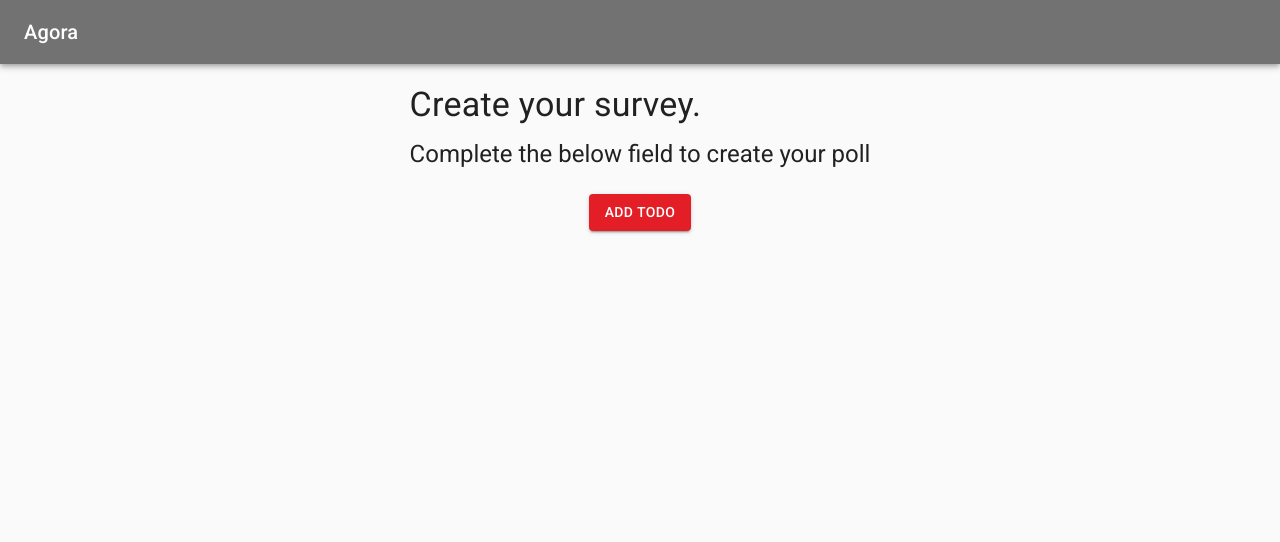
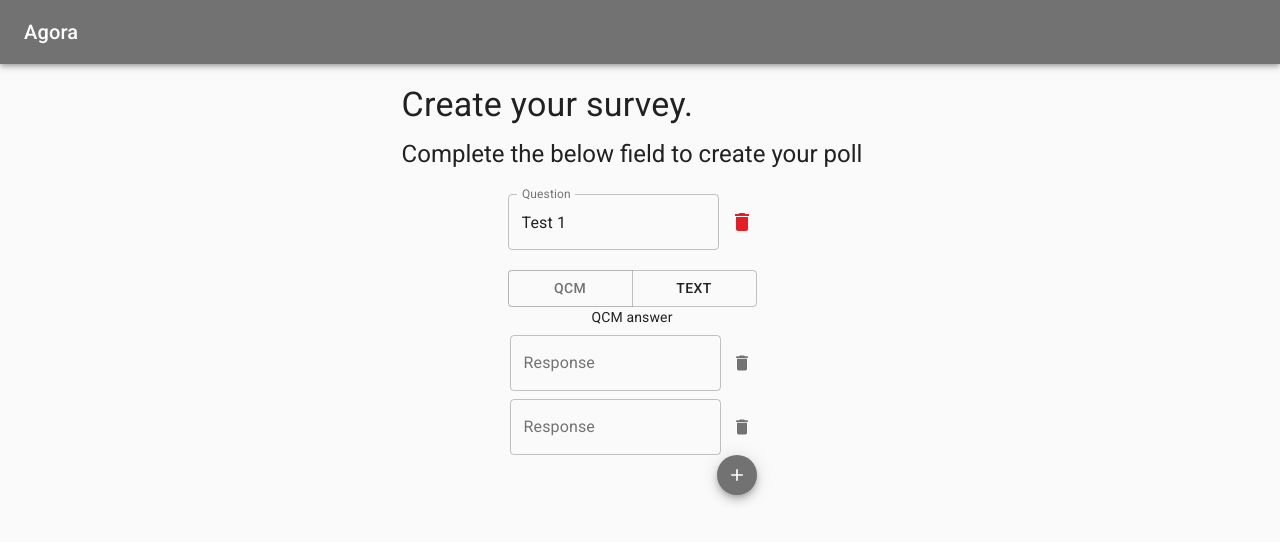
Before and after one commit to pgossa/agora, a React (Create React App) app in the folder app/: page /create in a window 1280 px wide. Shown: the top 542 px of the page. Built offline with nearby package versions, Linux system fonts and the light colour scheme.

Commit message:
start connection create questions

```diff
--- /dev/null
+++ b/app/src/components/Answer.tsx
@@ -0,0 +1,64 @@
+// prettier-ignore
+import { Button, Dialog, DialogActions, DialogTitle, TextField, ButtonGroup, Grid, IconButton, Paper } from "@material-ui/core";
+import { makeStyles } from "@material-ui/styles";
+import * as React from "react";
+import { useActions } from "../actions";
+import * as QuestionActions from "../actions/question";
+import { QuestionType, QuestionAnswer, Question } from "../model/model";
+import DeleteIcon from "@material-ui/icons/Delete";
+
+interface Props {
+	answer: QuestionAnswer,
+	updateAnswer: (answer: QuestionAnswer) => void;
+	deleteAnswer: (answer: QuestionAnswer) => void;
+}
+
+export default function Answer({ answer, updateAnswer, deleteAnswer }: Props) {
+	const classes = useStyles();
+
+	const [textLocal, setTextLocal] = React.useState<string>(answer.text);
+
+	const handleChangeText = (event: any) => {
+		const value: string = event.target.value;
+		let newAnswer = answer;
+		newAnswer.text = value;
+		updateAnswer(newAnswer);
+		setTextLocal(value);
+	};
+
+	const handleDelete = () => {
+		deleteAnswer(answer);
+	}
+
+	return (
+		<Grid
+			container
+			direction="row"
+			justify="space-around"
+			alignItems="center"
+			spacing={1}
+		>
+			<Grid item>
+				<TextField
+					id={"response" + answer.id}
+					label="Response"
+					variant="outlined"
+					value={textLocal}
+					onChange={handleChangeText}
+				/>
+			</Grid>
+			<Grid item>
+				<IconButton
+					aria-label="Delete"
+					color="default"
+					size="small"
+					onClick={() => {handleDelete()}}
+				>
+					<DeleteIcon fontSize="small" />
+				</IconButton>
+			</Grid>
+		</Grid>
+	);
+}
+
+const useStyles = makeStyles({});
--- /dev/null
+++ b/app/src/components/QCMAnswer.tsx
@@ -0,0 +1,73 @@
+// prettier-ignore
+import { Button, Dialog, DialogActions, DialogTitle, TextField, ButtonGroup, Grid, IconButton, Paper } from "@material-ui/core";
+import { makeStyles } from "@material-ui/styles";
+import * as React from "react";
+import { useActions } from "../actions";
+import * as QuestionActions from "../actions/question";
+import { QuestionType, QuestionAnswer, Question } from "../model/model";
+import DeleteIcon from "@material-ui/icons/Delete";
+import Answer from "./Answer";
+
+interface Props {
+	answers: QuestionAnswer[];
+	updateAnswers: (answers: QuestionAnswer[]) => void;
+}
+
+export default function QCMAnswer({ answers, updateAnswers }: Props) {
+	const classes = useStyles();
+	const [localAnswers, setLocalAnswers] = React.useState<QuestionAnswer[]>(
+		answers.length < 2
+			? [
+					{ id: 1, text: "" },
+					{ id: 2, text: "" },
+			  ]
+			: answers
+	);
+
+	const updateAnswer = (answer: QuestionAnswer) => {
+		const newLocalAnswers: QuestionAnswer[] = localAnswers.map((localAnswer: QuestionAnswer) => {
+			if(localAnswer.id == answer.id){
+				localAnswer.text = answer.text;
+			}
+			return localAnswer;
+		})
+		setLocalAnswers(newLocalAnswers);
+		updateAnswers(newLocalAnswers);
+	};
+
+	const deleteAnswer = (answer: QuestionAnswer) => {
+		const newLocalAnswers : QuestionAnswer[] = localAnswers.filter((answers) => {
+			return answers.id !== answer.id;
+		})
+		setLocalAnswers(newLocalAnswers);
+		updateAnswers(newLocalAnswers);
+	}
+
+	console.log(localAnswers);
+	return (
+		<div>
+			<Grid
+				container
+				direction="column"
+				justify="space-around"
+				alignItems="center"
+				spacing={1}
+			>
+				<Grid item>QCM answer</Grid>
+				{localAnswers.map((answer, index) => {
+					return (
+						<Grid item>
+							<Answer
+								answer={answer}
+								updateAnswer={updateAnswer}
+								deleteAnswer={deleteAnswer}
+							/>
+						</Grid>
+					);
+				})}
+			</Grid>
+		</div>
+	);
+}
+
+const useStyles = makeStyles({});
--- a/app/src/components/Question.tsx
+++ /dev/null
@@ -1,103 +0,0 @@
-// prettier-ignore
-import { Button, Dialog, DialogActions, DialogTitle, TextField, ButtonGroup, Grid, IconButton, Paper } from "@material-ui/core";
-import { makeStyles } from "@material-ui/styles";
-import * as React from "react";
-import { useActions } from "../actions";
-import * as QuestionActions from "../actions/question";
-import { QuestionType, ResponseQuestion } from "../model/model";
-import DeleteIcon from "@material-ui/icons/Delete";
-
-interface Props {
-	open: boolean;
-	onClose: () => void;
-}
-
-function Question(props: Props) {
-	const { open, onClose } = props;
-	const classes = useStyles();
-	const [questionText, setQuestionText] = React.useState("");
-	const [questionType, setQuestionType] = React.useState<QuestionType>(QuestionType.QCM);
-	const [questionResponse, setQuestionResponse] = React.useState<ResponseQuestion[]>([{ id: 1, text: '', count: 0 }, { id: 2, text: '', count: 0 }]);
-
-	const questionActions = useActions(QuestionActions);
-
-	const handleClose = () => {
-		questionActions.addQuestion({
-			id: Math.random(),
-			completed: false,
-			text: questionText,
-		});
-		onClose();
-
-		// reset todo text if user reopens the dialog
-		setQuestionText("");
-	};
-
-	const handleChangeText = (event: any) => {
-		setQuestionText(event.target.value);
-	};
-
-	const handleChangeType = (type: QuestionType) => {
-		setQuestionType(type);
-	};
-
-
-
-	return (
-
-		<Grid item xl={12} md={12} xs={12}>
-			<Paper>
-				<Grid container
-					direction='column'
-					justify="space-around"
-					alignItems="center"
-					spacing={0}
-				>
-					<TextField id="question" label="Question" variant="outlined" />
-					<br />
-					<ButtonGroup fullWidth aria-label="full width outlined button group">
-						<Button onClick={() => handleChangeType(QuestionType.QCM)}>Qcm</Button>
-						<Button onClick={() => handleChangeType(QuestionType.TEXT)}>Text</Button>
-					</ButtonGroup>
-
-					{questionType === QuestionType.QCM ? (
-						<div>
-							QCM response
-					<Grid
-								container
-								direction="column"
-								justify="space-around"
-								alignItems="center"
-								spacing={1}
-							>
-								{questionResponse.map((response, index) => {
-									return (
-										<Grid item>
-											<TextField id={"response" + index} label='Response' variant='outlined' />
-											<IconButton
-												aria-label="Delete"
-												color="default"
-												onClick={() => { }}
-											>
-												<DeleteIcon />
-											</IconButton>
-										</Grid>
-									)
-								})}
-							</Grid>
-						</div>
-					) : (
-							<div>
-								TEXT response
-					</div>
-						)}
-				</Grid>
-			</Paper>
-		</Grid>
-	);
-}
-
-const useStyles = makeStyles({
-});
-
-export default Question;
--- /dev/null
+++ b/app/src/components/QuestionEdit.tsx
@@ -0,0 +1,114 @@
+// prettier-ignore
+import { Button, Dialog, DialogActions, DialogTitle, TextField, ButtonGroup, Grid, IconButton, Paper, Fab } from "@material-ui/core";
+import { makeStyles } from "@material-ui/styles";
+import * as React from "react";
+import { useActions } from "../actions";
+import * as QuestionActions from "../actions/question";
+import { QuestionType, QuestionAnswer, Question } from "../model/model";
+import DeleteIcon from "@material-ui/icons/Delete";
+import QCMAnswer from "./QCMAnswer";
+
+interface Props {
+	question: Question;
+}
+
+export default function QuestionEdit({ question }: Props) {
+	const classes = useStyles();
+	const [questionText, setQuestionText] = React.useState<string>(
+		question.text
+	);
+	const [questionType, setQuestionType] = React.useState<QuestionType>(
+		question.type
+	);
+	const [questionAnswers, setQuestionAnswers] = React.useState<
+		QuestionAnswer[]
+	>(question.answers);
+
+	const handleChangeText = (event: any) => {
+		setQuestionText(event.target.value);
+	};
+
+	const handleChangeType = (type: QuestionType) => {
+		setQuestionType(type);
+	};
+
+	const updateAnswers = (answers: QuestionAnswer[]) => {
+		setQuestionAnswers(answers);
+	}
+
+	return (
+		<Grid item xl={12} md={12} xs={12}>
+			<Grid
+				container
+				direction="column"
+				justify="space-around"
+				alignItems="center"
+				spacing={0}
+			>
+				<Grid item>
+					<Grid
+						container
+						direction="row"
+						justify="space-around"
+						alignItems="center"
+						spacing={1}
+					>
+						<Grid item>
+							<TextField
+								id="question"
+								label="Question"
+								variant="outlined"
+								value={questionText}
+								onChange={handleChangeText}
+							/>
+						</Grid>
+						<Grid item>
+							<IconButton
+								aria-label="Delete"
+								color="default"
+								size="small"
+								onClick={() => {}}
+							>
+								<DeleteIcon color='secondary'/>
+							</IconButton>
+						</Grid>
+					</Grid>
+				</Grid>
+				<br />
+				<ButtonGroup
+					fullWidth
+					aria-label="full width outlined button group"
+				>
+					<Button
+						onClick={() => handleChangeType(QuestionType.QCM)}
+						color={
+							questionType == QuestionType.QCM
+								? "primary"
+								: undefined
+						}
+					>
+						Qcm
+					</Button>
+					<Button
+						onClick={() => handleChangeType(QuestionType.TEXT)}
+						color={
+							questionType == QuestionType.TEXT
+								? "primary"
+								: undefined
+						}
+					>
+						Text
+					</Button>
+				</ButtonGroup>
+
+				{questionType === QuestionType.QCM ? (
+					<QCMAnswer answers={questionAnswers} updateAnswers={updateAnswers}/>
+				) : (
+					<div>TEXT answer</div>
+				)}
+			</Grid>
+		</Grid>
+	);
+}
+
+const useStyles = makeStyles({});
--- a/app/src/components/QuestionList.tsx
+++ b/app/src/components/QuestionList.tsx
@@ -1,25 +1,25 @@
 // prettier-ignore
-import { Checkbox, IconButton, Paper, Table, TableBody, TableCell, TableHead, TableRow, Grid } from "@material-ui/core";
+import { Checkbox, IconButton, Paper, Table, TableBody, TableCell, TableHead, TableRow, Grid, Theme, Fab } from "@material-ui/core";
 import DeleteIcon from "@material-ui/icons/Delete";
-import { makeStyles } from "@material-ui/styles";
+import { makeStyles, createStyles } from "@material-ui/styles";
 import * as React from "react";
 import { useSelector } from "react-redux";
 import { useActions } from "../actions";
 import * as TodoActions from "../actions/question";
 import { Question } from "../model/model";
 import { RootState } from "../reducers";
-import QuestionDialog from "./Question";
+import QuestionEdit from "./QuestionEdit";
 
-interface Props { }
+import AddIcon from "@material-ui/icons/Add";
+interface Props {
+	list: Question[];
+}
 
-function QuestionList(props: Props) {
+function QuestionList({ list }: Props) {
 	const classes = useStyles();
-	const questionList = useSelector((state: RootState) => state.questionList);
-	const questionActions = useActions(TodoActions);
 
-	console.log(questionList);
 	return (
-		<div >
+		<div className={classes.root}>
 			<Grid
 				container
 				direction="column"
@@ -27,23 +27,39 @@ function QuestionList(props: Props) {
 				alignItems="center"
 				spacing={2}
 			>
-				{questionList.map((n: Question) => {
-					return (
-						<QuestionDialog open={true} onClose={() => { }} />
-
-					);
+				{list.map((question: Question) => {
+					return <QuestionEdit question={question}/>;
 				})}
+			</Grid>
+			<Grid
+				container
+				direction="column"
+				justify="space-around"
+				alignItems="flex-end"
+				spacing={0}
+			>
+				<Grid item>
+					<Fab color="primary" aria-label="add" size="small">
+						<AddIcon fontSize="small" />
+					</Fab>
+				</Grid>
 			</Grid>
 		</div>
 	);
 }
 
-const useStyles = makeStyles({
-	paper: {
-		width: "100%",
-		// minWidth: 260,
-		display: "inline-block",
-	},
-});
+const useStyles = makeStyles((theme: Theme) =>
+	createStyles({
+		root: {
+			flexGrow: 1,
+			width: "100%",
+		},
+		paper: {
+			padding: theme.spacing(2),
+			textAlign: "center",
+			color: theme.palette.text.secondary,
+		},
+	})
+);
 
 export default QuestionList;
--- a/app/src/model/model.ts
+++ b/app/src/model/model.ts
@@ -3,16 +3,16 @@ export  enum QuestionType {
     QCM = 'qcm',
     TEXT = 'text'
 }
-export interface ResponseQuestion {
+export interface QuestionAnswer {
     id: number,
     text: string,
-    count: number
+    count?: number
 }
 export interface Question {
     id: number,
     type: QuestionType,
     text: string,
-    responses: ResponseQuestion[]
+    answers: QuestionAnswer[]
 }
 export interface Sondage {
     id: string;
--- a/app/src/pages/CreatePage.tsx
+++ b/app/src/pages/CreatePage.tsx
@@ -1,19 +1,24 @@
-import { Button, Grid, Typography } from "@material-ui/core";
+import { Button, Grid, Typography, Fab } from "@material-ui/core";
 import { Theme } from "@material-ui/core/styles";
 import { makeStyles } from "@material-ui/styles";
 import * as React from "react";
 import { RouteComponentProps } from "react-router-dom";
-import TodoTable from "../components";
-import Question from "../components/Question";
-import { Sondage } from "../model/model";
+import QuestionList from "../components";
+import { Sondage, Question, QuestionType } from "../model/model";
+import AddIcon from "@material-ui/icons/Add";
+import QuestionEdit from "../components/QuestionEdit";
 
-interface Props extends RouteComponentProps<void> { }
+interface Props extends RouteComponentProps<void> {}
 
 function CreatePage(props: Props) {
 	const classes = useStyles();
 	const [open, setOpen] = React.useState(false);
 	const [sondage, setSondage] = React.useState<Sondage>();
-
+	const [quesitonList, setQuestionList] = React.useState<Question[]>([
+		{ id: 1, text: "Test 1", type: QuestionType.QCM, answers: [] },
+		// { id: 2, text: "Test 2", type: QuestionType.QCM, answers: [] },
+		// { id: 3, text: "Test 3", type: QuestionType.QCM, answers: [] },
+	]);
 	const handleClose = () => {
 		setOpen(false);
 	};
@@ -22,14 +27,15 @@ function CreatePage(props: Props) {
 		setOpen(true);
 	};
 
-
 	return (
-		<Grid className={classes.root} container
+		<Grid
+			className={classes.root}
+			container
 			direction="column"
 			justify="center"
 			alignItems="center"
-			spacing={2}>
-
+			spacing={2}
+		>
 			<Grid item xs={12}>
 				<Typography variant="h4" gutterBottom>
 					Create your survey.
@@ -39,19 +45,7 @@ function CreatePage(props: Props) {
 				</Typography>
 			</Grid>
 			<Grid item xl={12} md={12} xs={12}>
-				<div className={classes.buttonContainer}>
-					<Button
-						className={classes.button}
-						variant="contained"
-						color="secondary"
-						onClick={handleAddTodo}
-					>
-						Add Todo
-					</Button>
-				</div>
-			</Grid>
-			<Grid item xl={12} md={12} xs={12}>
-				<TodoTable />
+				<QuestionList list={quesitonList} />
 			</Grid>
 		</Grid>
 	);
@@ -66,6 +60,7 @@ const useStyles = makeStyles((theme: Theme) => ({
 			paddingRight: 15,
 		},
 		flexGrow: 1,
+		width: "100%",
 	},
 
 	buttonContainer: {
--- a/app/src/reducers/question.ts
+++ b/app/src/reducers/question.ts
@@ -1,7 +1,7 @@
-import { Action, ActionType, Question } from "../model/model";
+import { Action, ActionType, Question, QuestionType } from "../model/model";
 import createReducer from "./createReducer";
 
-export const questionList = createReducer<Question[]>([], {
+export const questionList = createReducer<Question[]>([{id:1, text:'', type:QuestionType.QCM, answers: []}], {
 	[ActionType.ADD_QUESTION](state: Question[], action: Action<Question>) {
 		return [...state, action.payload];
 	},
```
Also changed, not shown: app/public/index.html (+21 -18 lines), app/src/pages/HomePage.tsx (+20 -17 lines).
